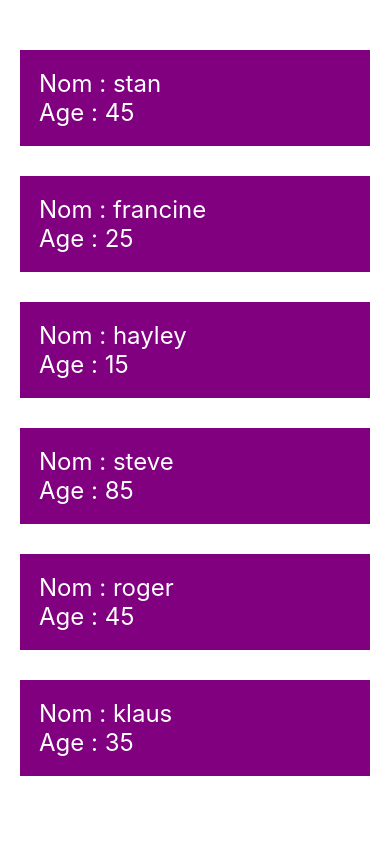
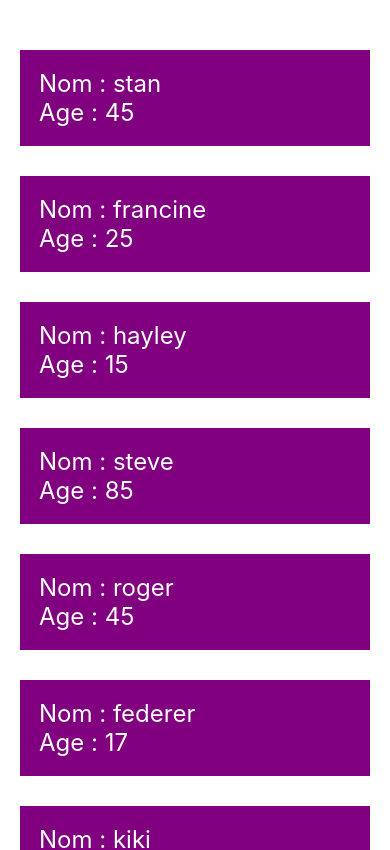
Before and after one commit to cem-sucu/exo1-react-native, a React Native app: screen / in a window 390 px wide. Shown: the top 850 px of the page. Built offline with nearby package versions, Linux system fonts and the light colour scheme.

Commit message:
FlatList

```diff
--- a/App.js
+++ b/App.js
@@ -1,53 +1,75 @@
 import React, { useState } from "react";
-import { View, Text, StyleSheet, ScrollView } from "react-native";
+import { View, Text, StyleSheet, FlatList } from "react-native";
 
 export default function App() {
     const obj = [
         {
-            id: 1,
+            id: "1",
             name: "stan",
             age: 45,
         },
         {
-            id: 2,
+            id: "2",
             name: "francine",
             age: 25,
         },
         {
-            id: 3,
+            id: "3",
             name: "hayley",
             age: 15,
         },
         {
-            id: 4,
+            id: "4",
             name: "steve",
             age: 85,
         },
         {
-            id: 5,
+            id: "5",
             name: "roger",
             age: 45,
         },
         {
-            id: 6,
-            name: "klaus",
-            age: 35,
+            id: "6",
+            name: "federer",
+            age: 17,
+        },
+        {
+            id: "7",
+            name: "kiki",
+            age: 10,
+        },
+        {
+            id: "8",
+            name: "lopi",
+            age: 22,
+        },
+        {
+            id: "9",
+            name: "blob",
+            age: 55,
+        },
+        {
+            id: "10",
+            name: "kasan",
+            age: 47,
         },
     ];
     const [family, setFamily] = useState(obj);
 
+    const renderItem = ({ item }) => (
+        <View style={styles.viewList}>
+            <Text style={styles.text}>Nom : {item.name}</Text>
+            <Text style={styles.text}>Age : {item.age}</Text>
+        </View>
+    );
+
     return (
         <View style={styles.wrapper}>
-            <ScrollView>
-                {family.map((member) => {
-                    return (
-                        <View key={member.id} style={styles.viewList}>
-                            <Text style={styles.text}>Nom : {member.name}</Text>
-                            <Text style={styles.text}>Age : {member.age}</Text>
-                        </View>
-                    );
-                })}
-            </ScrollView>
+            <FlatList
+                data={family}
+                renderItem={renderItem}
+                keyExtractor={(item) => item.id}
+            ></FlatList>
         </View>
     );
 }
```
